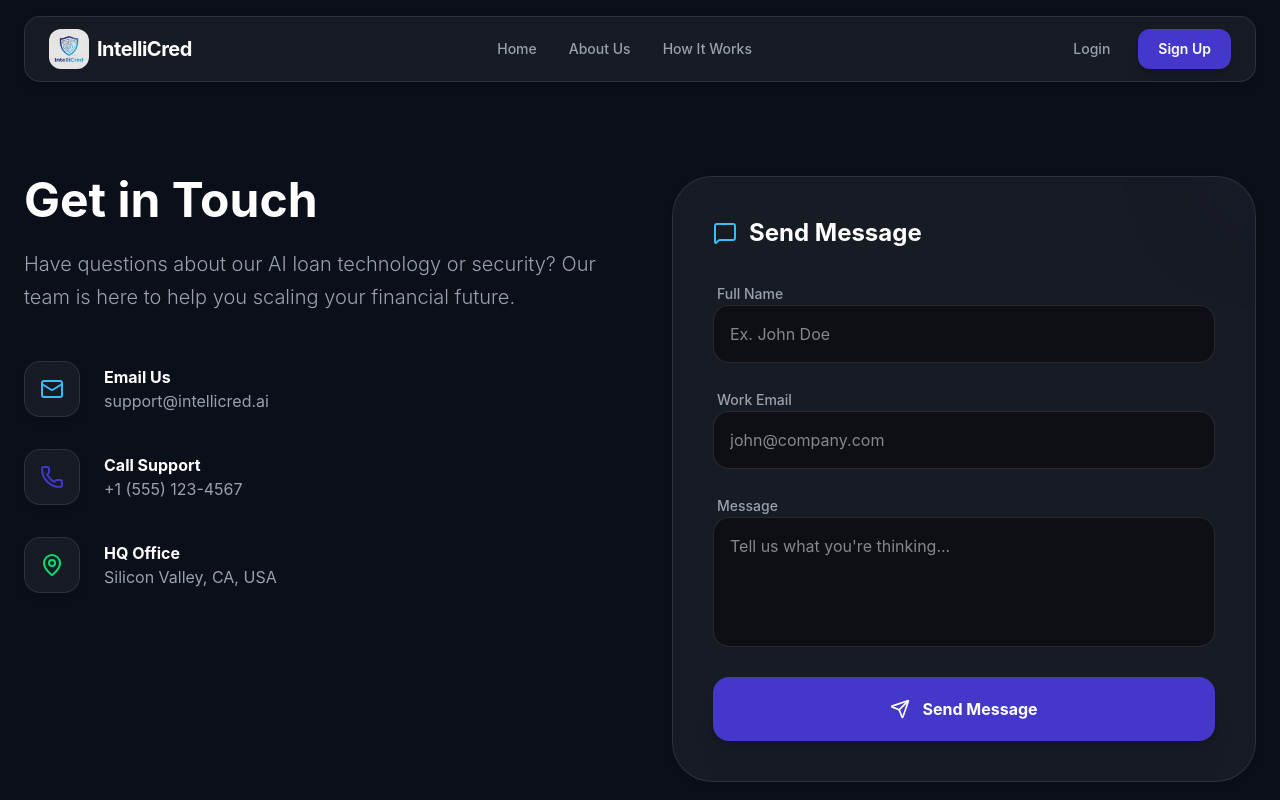
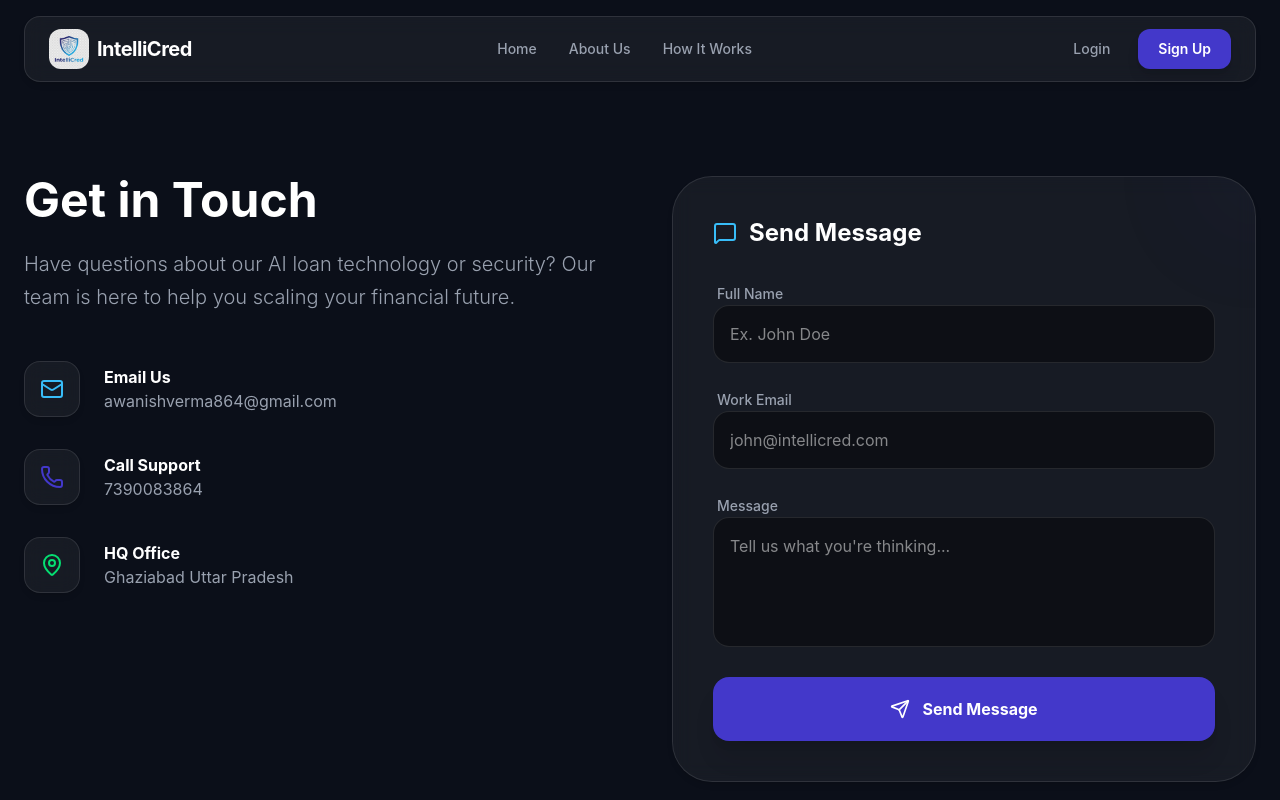
Before and after one commit to Awanish9230/IntelliCred, a React (Vite) app in the folder frontend/: page /contact in a window 1280 px wide. Shown: the top 800 px of the page. Built offline with nearby package versions, Linux system fonts and the light colour scheme; no server answers.

Commit message:
updating actual data of compnay

```diff
--- a/frontend/src/components/common/TurnstileWidget.jsx
+++ b/frontend/src/components/common/TurnstileWidget.jsx
@@ -5,8 +5,12 @@ export default function TurnstileWidget({ onVerify }) {
   const widgetIdRef = useRef(null);
 
   useEffect(() => {
-    // For local dev/testing if env var is missing, use Cloudflare's dummy test key that always passes
-    const siteKey = import.meta.env.VITE_TURNSTILE_SITE_KEY || '1x00000000000000000000AA';
+    const siteKey = import.meta.env.VITE_TURNSTILE_SITE_KEY;
+
+    if (!siteKey) {
+      console.error('VITE_TURNSTILE_SITE_KEY is missing! Turnstile CAPTCHA will not load in production.');
+      return;
+    }
 
     const renderWidget = () => {
       if (window.turnstile && containerRef.current && !widgetIdRef.current) {
--- a/frontend/src/pages/auth/LoginPage.jsx
+++ b/frontend/src/pages/auth/LoginPage.jsx
@@ -93,7 +93,7 @@ export default function LoginPage() {
                   value={formData.email}
                   onChange={(e) => setFormData({...formData, email: e.target.value})}
                   className="w-full bg-black/30 border border-white/10 rounded-2xl py-3.5 pl-11 pr-4 focus:outline-none focus:ring-2 focus:ring-brand-primary transition-all text-white"
-                  placeholder="name@company.com"
+                  placeholder="name@intellicred.com"
                 />
               </div>
             </div>
--- a/frontend/src/pages/auth/SignupPage.jsx
+++ b/frontend/src/pages/auth/SignupPage.jsx
@@ -99,7 +99,7 @@ export default function SignupPage() {
                   value={formData.email}
                   onChange={(e) => setFormData({...formData, email: e.target.value})}
                   className="w-full bg-black/30 border border-white/10 rounded-2xl py-3.5 pl-11 pr-4 focus:outline-none focus:ring-2 focus:ring-brand-primary transition-all text-white"
-                  placeholder="name@company.com"
+                  placeholder="name@intellicred.com"
                 />
               </div>
             </div>
--- a/frontend/src/pages/public/Contact.jsx
+++ b/frontend/src/pages/public/Contact.jsx
@@ -37,7 +37,7 @@ export default function Contact() {
               </div>
               <div>
                 <h4 className="text-white font-bold">Email Us</h4>
-                <p className="text-gray-400">support@intellicred.ai</p>
+                <p className="text-gray-400">awanishverma864@gmail.com</p>
               </div>
             </div>
 
@@ -47,7 +47,7 @@ export default function Contact() {
               </div>
               <div>
                 <h4 className="text-white font-bold">Call Support</h4>
-                <p className="text-gray-400">+1 (555) 123-4567</p>
+                <p className="text-gray-400">7390083864</p>
               </div>
             </div>
 
@@ -57,7 +57,7 @@ export default function Contact() {
               </div>
               <div>
                 <h4 className="text-white font-bold">HQ Office</h4>
-                <p className="text-gray-400">Silicon Valley, CA, USA</p>
+                <p className="text-gray-400">Ghaziabad Uttar Pradesh</p>
               </div>
             </div>
           </div>
@@ -93,7 +93,7 @@ export default function Contact() {
                 value={formData.email}
                 onChange={(e) => setFormData({...formData, email: e.target.value})}
                 className="w-full bg-black/40 border border-white/10 rounded-2xl py-4 px-4 focus:outline-none focus:ring-2 focus:ring-brand-primary transition-all text-white"
-                placeholder="john@company.com"
+                placeholder="john@intellicred.com"
               />
             </div>
 
```
Also changed, not shown: 1 other file (tests, documents, lock files or other folders).
